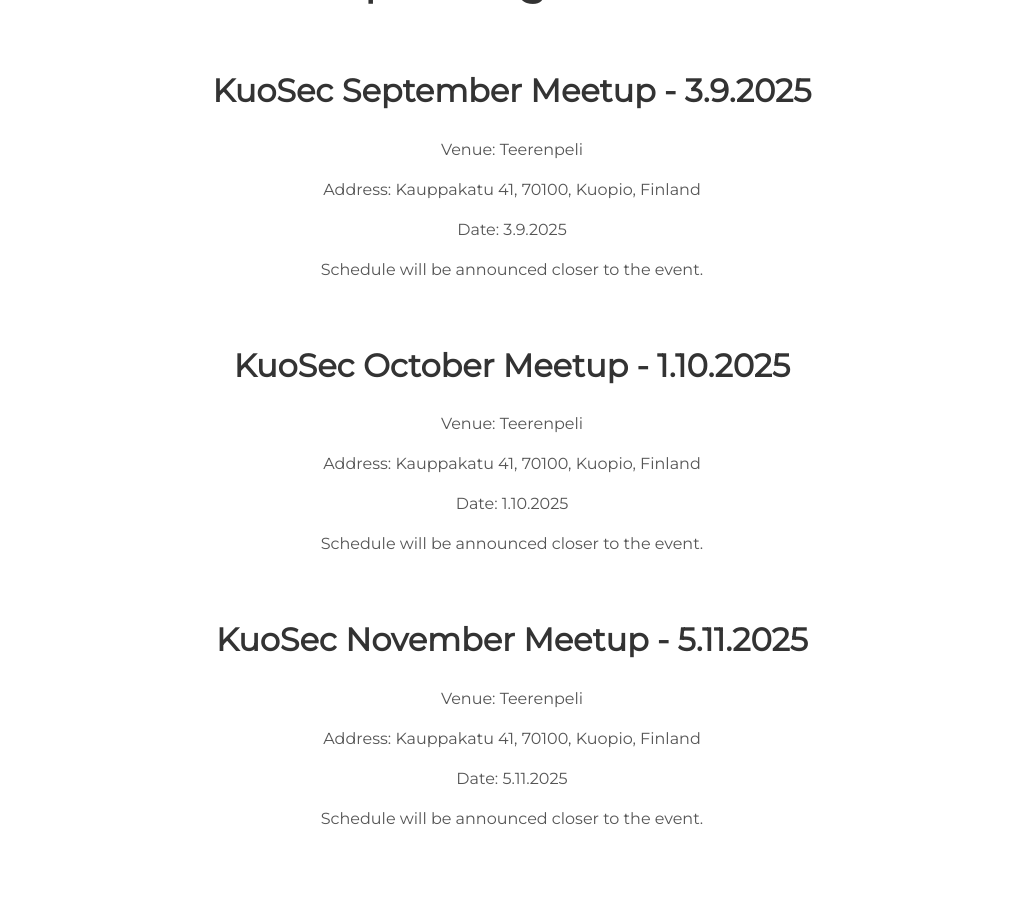
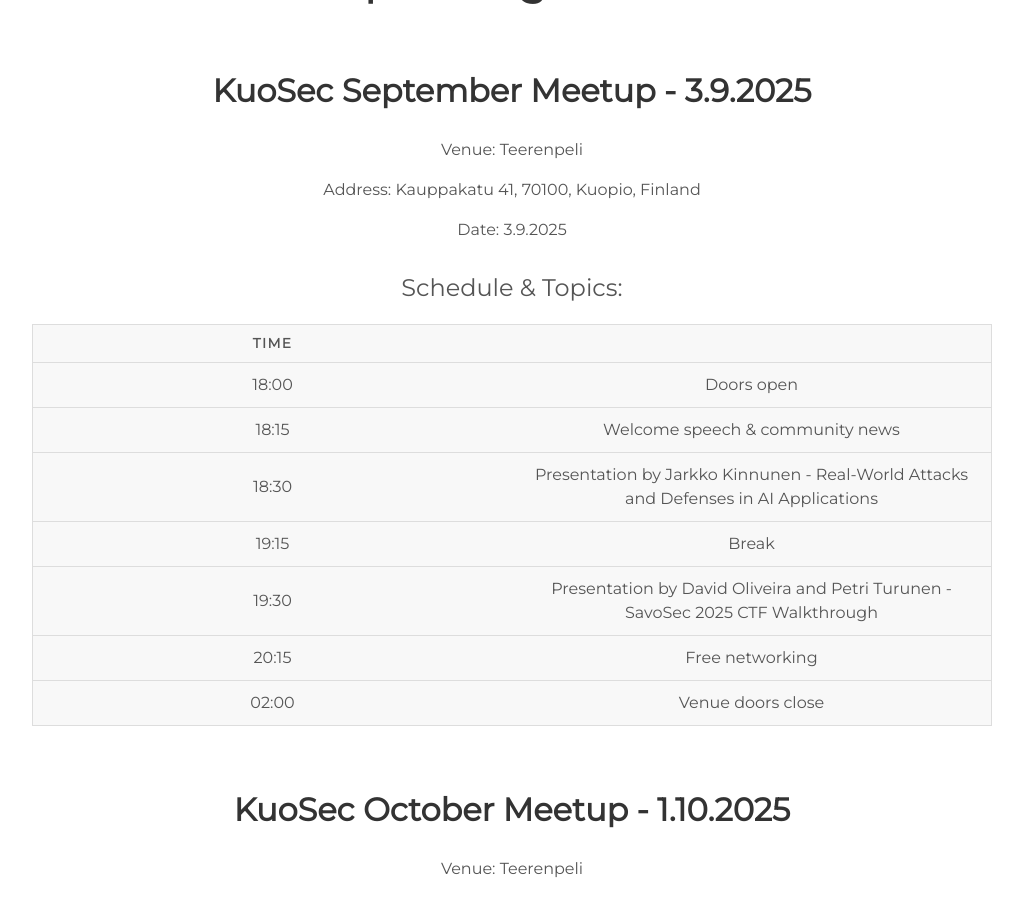
Before and after one commit to kuosec/kuosec.github.io, a Jekyll site: the page built from index.html, in a window 1280 px wide and 900 px high, scrolled down 1828 px. Shown: the whole window, without its empty margins (128-1151 px from the left). Built offline with Jekyll 4.4.1, drawn with Linux system fonts in a browser that asks for light colours.

Commit message:
Update projects.html part 2
Added info on september meetup

```diff
--- a/_includes/projects.html
+++ b/_includes/projects.html
@@ -11,7 +11,45 @@
     <p>Venue: Teerenpeli</p>
     <p>Address: Kauppakatu 41, 70100, Kuopio, Finland</p>
     <p>Date: 3.9.2025</p>
-    <p>Schedule will be announced closer to the event.</p>
+    <table>
+      <caption>Schedule & Topics:</caption>
+      <thead>
+        <tr>
+          <th scope="col">Time</th>
+          <th scope="col"></th>
+        </tr>
+      </thead>
+      <tbody>
+        <tr>
+          <td>18:00</td>
+          <td>Doors open</td>
+        </tr>
+        <tr>
+          <td scope="row">18:15</td>
+          <td>Welcome speech & community news</td>
+        </tr>
+        <tr>
+          <td scope="row">18:30</td>
+          <td>Presentation by Jarkko Kinnunen - Real-World Attacks and Defenses in AI Applications</td>
+        </tr>
+        <tr>
+          <td scope="row">19:15</td>
+          <td>Break</td>
+        </tr>
+        <tr>
+          <td scope="row">19:30</td>
+          <td>Presentation by David Oliveira and Petri Turunen - SavoSec 2025 CTF Walkthrough</td>
+        </tr>
+        <tr>
+          <td scope="row">20:15</td>
+          <td>Free networking</td>
+        </tr>
+        <tr>
+          <td scope="row">02:00</td>
+          <td>Venue doors close</td>
+        </tr>
+      </tbody>
+    </table>
   </div>
   <div class="event">
     <h2>KuoSec October Meetup - 1.10.2025</h2>
```
